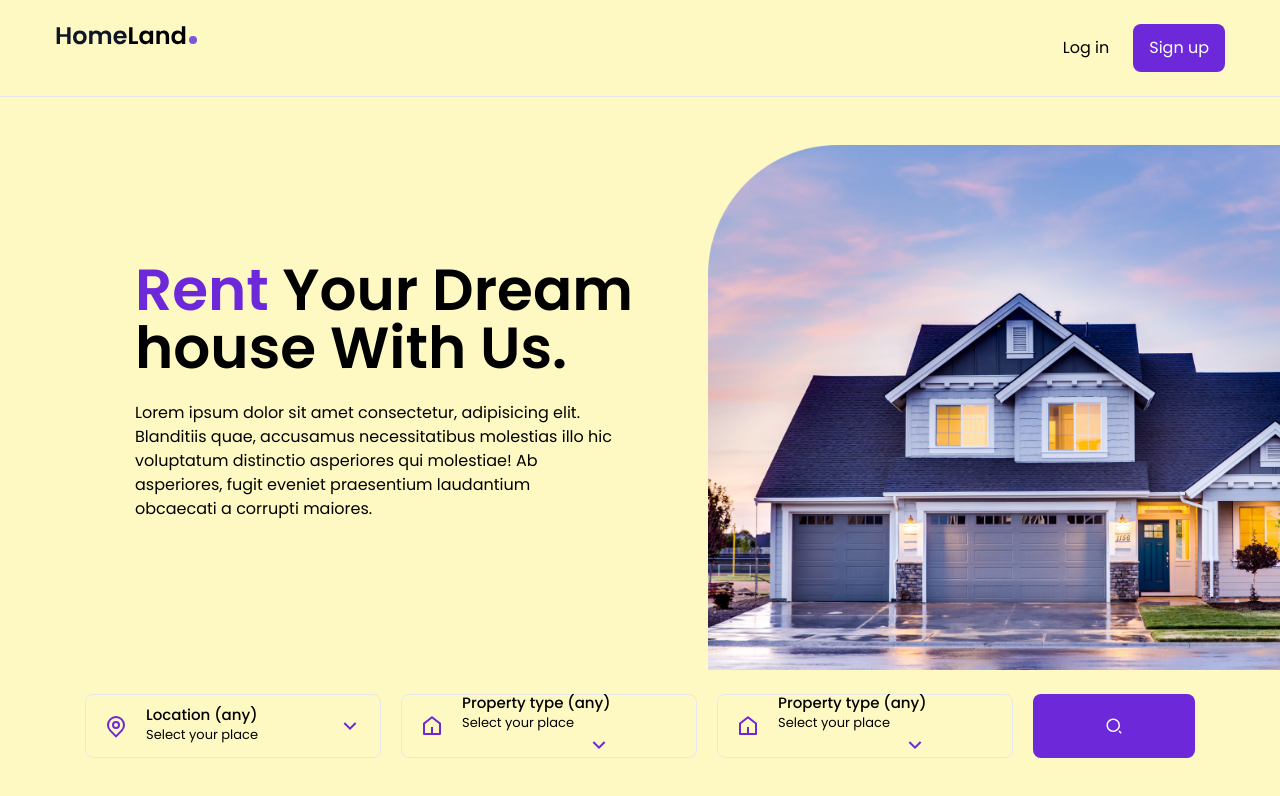
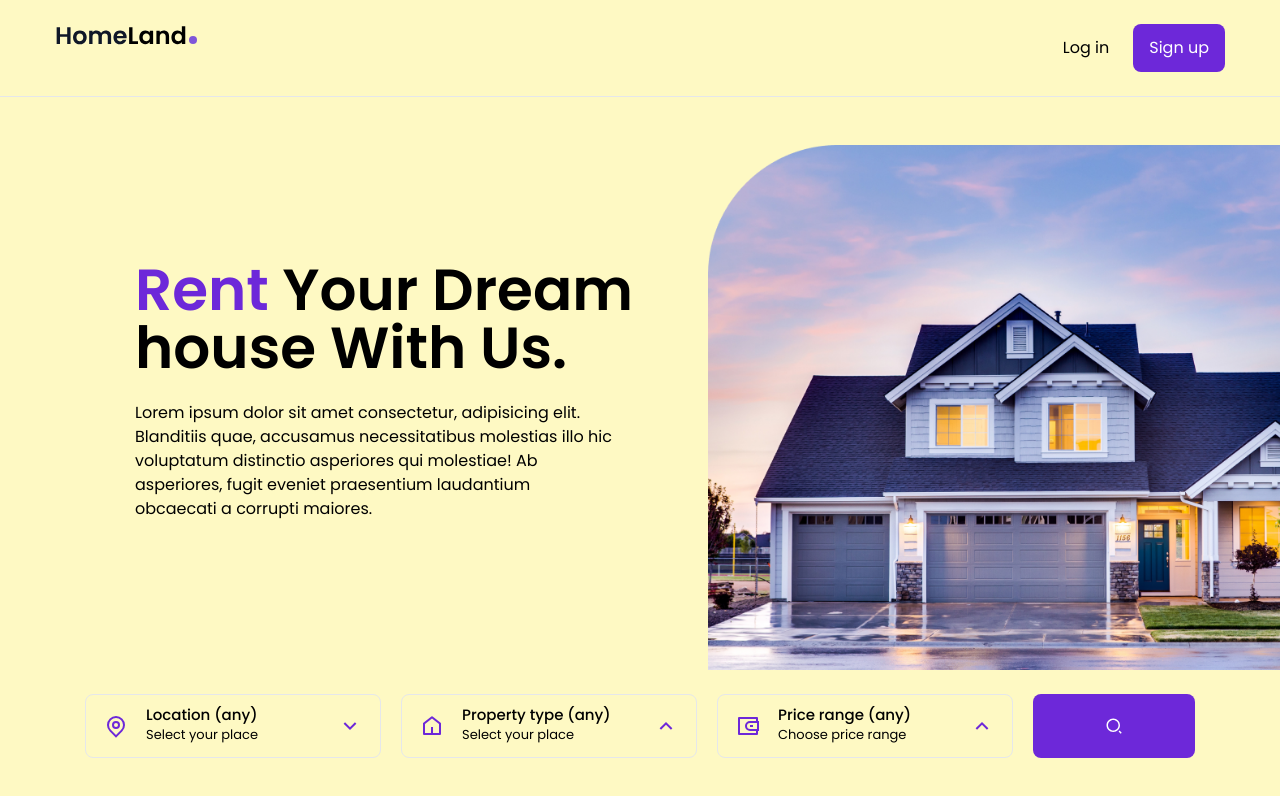
Before and after one commit to koffygeek/realstate, a React (Create React App) app: page / in a window 1280 px wide. Shown: the top 796 px of the page. Built offline with nearby package versions, Linux system fonts and the light colour scheme.

Commit message:
price_range_dropdown

```diff
--- a/src/components/CountryDropdown.js
+++ b/src/components/CountryDropdown.js
@@ -12,9 +12,7 @@ import { HouseContext } from './HouseContext';
 const CountryDropdown = () => {
   const { country, setCountry, countries } = useContext(HouseContext);
 
-  console.log(countries);
-
-  const [isOpen, setIsOpen] = useState(false);
+    const [isOpen, setIsOpen] = useState(false);
 
   return (
     <Menu as='div' className='dropdown relative'>
--- a/src/components/HouseContext.js
+++ b/src/components/HouseContext.js
@@ -26,10 +26,20 @@ const HouseContextProvider = ({ children }) => {
       console.log(uniqueCountries);
       // set countries state
       setCountries(uniqueCountries);
-
   }, []);
 
+  // return all properties
+  useEffect(() => {
+    const allProperties = houses.map((house) => {
+      return house.type;
+      });
 
+      // remove duplicates
+      const uniqueProperties = ['Location(any)', ...new Set(allProperties)];
+
+      // set properties state
+      setProperties(uniqueProperties);
+  }, []);
 
   return (
     <HouseContext.Provider
--- a/src/components/PriceRangeDropdown.js
+++ b/src/components/PriceRangeDropdown.js
@@ -1,7 +1,75 @@
-import React from 'react';
+import React, { useState, useEffect, useContext } from 'react';
+
+// import icons
+import { RiWallet3Line, RiArrowDownSLine, RiArrowUpSLine } from 'react-icons/ri'
+
+// import headless ui
+import { Menu } from '@headlessui/react';
+
+// import houseContext
+import { HouseContext } from './HouseContext';
 
 const PriceRangeDropdown = () => {
-  return <div>PriceRangeDropdown</div>;
+  const { price, setPrice } = useContext(HouseContext);
+  const [isOpen, setIsOpen] = useState(false);
+  const prices = [
+    {
+      value: 'Price range (any)',
+    },
+    {
+      value: '100000 - 130000',
+    },
+    {
+      value: '130000 - 160000',
+    },
+    {
+      value: '160000 - 190000',
+    },
+    {
+      value: '190000 - 220000',
+    },
+    {
+      value: '10000 - 30000',
+    },
+    {
+      value: '30000 - 40000',
+    },
+  ];
+
+  return (
+    <Menu as='div' className='dropdown relative'>
+      <Menu.Button
+        onClick={() => setIsOpen(!isOpen)}
+        className='dropdown-btn w-full text-left'
+      >
+        <RiWallet3Line className='dropdown-icon-primary' />
+        <div>
+          <div className='text-[15px] font-medium leading-tight'>
+            {price}
+          </div>
+          <div className='text-[13px]'>Choose price range</div>
+          </div>
+          {isOpen ? (
+            <RiArrowDownSLine className='dropdown-icon-secondary ' />
+            ) : (
+              <RiArrowUpSLine className='dropdown-icon-secondary' />
+            )}
+
+      </Menu.Button>
+
+      <Menu.Items className='dropdown-menu'>
+        {prices.map((price, index) => {
+          return (
+            <Menu.Item
+            onClick={() => setPrice(price.value)} className='cursor-pointer hover:text-violet-700 transition' as='li' key={index}
+            >
+              {price.value}
+            </Menu.Item>
+          );
+        })}
+      </Menu.Items>
+    </Menu>
+  );
 };
 
 export default PriceRangeDropdown;
--- a/src/components/PropertyDropdown.js
+++ b/src/components/PropertyDropdown.js
@@ -16,25 +16,26 @@ const PropertyDropdown = () => {
   return (
     <Menu as='div' className='dropdown relative'>
       <Menu.Button
-      onClick={() => setIsOpen(!isOpen)} className='dropdown-btn w-full text-left'
+        onClick={() => setIsOpen(!isOpen)}
+        className='dropdown-btn w-full text-left'
       >
-        <RiHome5Line
-        className='dropdown-icon-primary' />
+        <RiHome5Line className='dropdown-icon-primary' />
         <div>
-          <div className='text-[15px] font-medium leading-tight'>{property}</div>
+          <div className='text-[15px] font-medium leading-tight'>
+            {property}
+          </div>
           <div className='text-[13px]'>Select your place</div>
+          </div>
           {isOpen ? (
+            <RiArrowDownSLine className='dropdown-icon-secondary ' />
+            ) : (
               <RiArrowUpSLine className='dropdown-icon-secondary' />
-            ) : (
-              <RiArrowDownSLine
-              className='dropdown-icon-secondary ' />
             )}
-        </div>
 
       </Menu.Button>
 
       <Menu.Items className='dropdown-menu'>
-        {properties.map((country, index) => {
+        {properties.map((property, index) => {
           return (
             <Menu.Item
             onClick={() => setProperty(property)} className='cursor-pointer hover:text-violet-700 transition' as='li' key={index}
--- a/src/components/Search.js
+++ b/src/components/Search.js
@@ -3,7 +3,7 @@ import React, { useContext } from 'react';
 // import components
 import CountryDropdown from './CountryDropdown';
 import PropertyDropdown from './PropertyDropdown';
-import PriceRangeDropdropdown from './PropertyDropdown';
+import PriceRangeDropdown from './PriceRangeDropdown';
 
 // import icons
 import { RiSearch2Line } from 'react-icons/ri'
@@ -16,7 +16,7 @@ const Search = () => {
 <div className='px-[30px] py-6 max-w-[1170px] mx-auto flex flex-col lg:flex-row justify-between gap-4 lg:gap-x-3'>
   <CountryDropdown />
   <PropertyDropdown />
-  <PriceRangeDropdropdown />
+  <PriceRangeDropdown />
   <button className='bg-violet-700 hover:bg-violet-800 transition w-full lg:max-w-[162px] h-16 rounded-lg flex justify-center items-center text-white text-lg'>
     <RiSearch2Line />
   </button>
```
